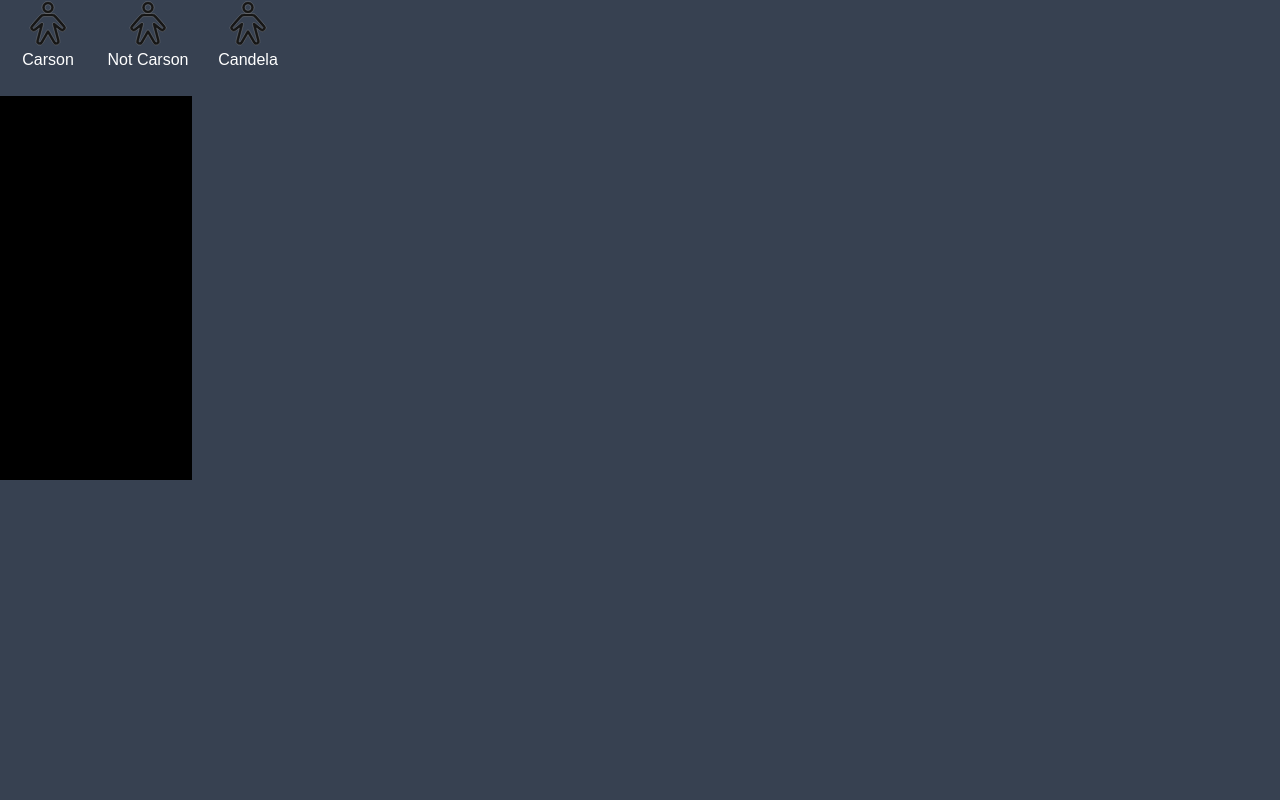
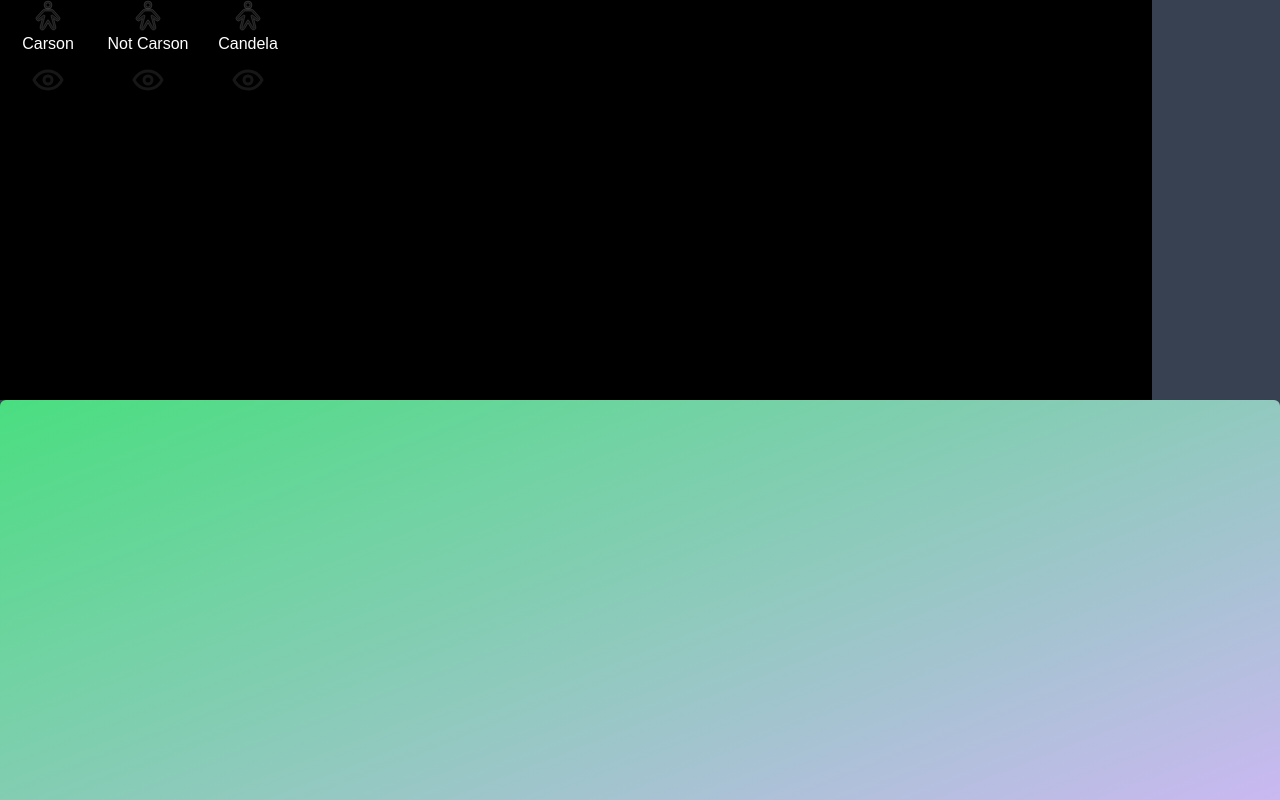
Before and after one commit to carsonbergen/fitness_app, a Next.js app: page / in a window 1280 px wide. Built offline with nearby package versions, Linux system fonts and the light colour scheme.

Commit message:
almost done

```diff
--- a/app/components/Area.tsx
+++ b/app/components/Area.tsx
@@ -1,70 +1,35 @@
-import {motion} from "motion/react";
-import {useEffect, useRef, useState} from "react";
+// import {motion} from "motion/react";
+import {Dispatch, RefObject, SetStateAction, useEffect, useState} from "react";
 import {PersonType} from "@/app/types";
 import {usePeople} from "@/app/providers/PeopleContext";
 
-export default function Area() {
-    const {people, mostRecentlyMovedPerson} = usePeople();
+interface AreaProps {
+    areaRef: RefObject<HTMLDivElement>,
+}
 
-    const [peopleInArea, setPeopleInArea] = useState<PersonType[]>([]);
-    const [lastPerson, setLastPerson] = useState<PersonType | undefined>(undefined);
-
-    const divRef = useRef<HTMLDivElement>(null);
-
-    const checkIfPersonIsInsideArea = (boundingRect: DOMRect) => {
-        const personInElement = people[mostRecentlyMovedPerson];
-        if (
-            personInElement.pos.x >= boundingRect.x &&
-            personInElement.pos.x <= (boundingRect.x + boundingRect.width) &&
-            personInElement.pos.y >= boundingRect.y &&
-            personInElement.pos.y <= (boundingRect.y + boundingRect.height)
-        ) {
-            console.log('Inside element');
-            if (
-                (lastPerson && lastPerson.name != personInElement.name) ||
-                (lastPerson == undefined)
-            ) {
-                console.log('Adding person to array');
-                setPeopleInArea([
-                    ...peopleInArea,
-                    personInElement
-                ]);
-                setLastPerson(personInElement);
-            }
-        } else {
-            console.log('Not inside element');
-            setPeopleInArea(
-                peopleInArea.filter(e => e.name != personInElement.name)
-            );
-        }
-    }
-
-    useEffect(() => {
-        console.log('People in area:', peopleInArea);
-    }, [peopleInArea]);
-
+export default function Area({areaRef}: AreaProps) {
     return (
-        <motion.div
-            className={`absolute bg-black z-10 w-48 h-96`}
-            ref={divRef}
-            onMouseEnter={() => {
-                if (divRef.current) {
-                    const boundingRect = divRef.current.getBoundingClientRect();
-                    checkIfPersonIsInsideArea(boundingRect);
-                }
-            }}
-            onMouseOver={() => {
-                if (divRef.current) {
-                    const boundingRect = divRef.current.getBoundingClientRect();
-                    checkIfPersonIsInsideArea(boundingRect);
-                }
-            }}
-            onMouseLeave={() => {
-                if (divRef.current) {
-                    const boundingRect = divRef.current.getBoundingClientRect();
-                    checkIfPersonIsInsideArea(boundingRect);
-                }
-            }}
+        <div
+            className={`bg-black z-40 w-[90vw] h-[400px]`}
+            ref={areaRef}
+            // onMouseEnter={() => {
+            //     if (areaRef.current) {
+            //         const boundingRect = areaRef.current.getBoundingClientRect();
+            //         checkIfPersonIsInsideArea(boundingRect);
+            //     }
+            // }}
+            // onMouseOver={() => {
+            //     if (areaRef.current) {
+            //         const boundingRect = areaRef.current.getBoundingClientRect();
+            //         checkIfPersonIsInsideArea(boundingRect);
+            //     }
+            // }}
+            // onMouseLeave={() => {
+            //     if (areaRef.current) {
+            //         const boundingRect = areaRef.current.getBoundingClientRect();
+            //         checkIfPersonIsInsideArea(boundingRect);
+            //     }
+            // }}
         />
     );
 }
--- a/app/components/People.tsx
+++ b/app/components/People.tsx
@@ -1,21 +1,24 @@
 'use client';
 import {usePeople} from "@/app/providers/PeopleContext";
-import {motion} from "motion/react";
-import {useRef} from "react";
+import {RefObject, useRef} from "react";
 import RenderedPerson from "@/app/components/RenderedPerson";
 
-export default function People() {
-    const constraintsRef = useRef(null);
+interface PeopleProps {
+    areaRef: RefObject<HTMLDivElement>
+}
+
+export default function People({areaRef}: PeopleProps) {
+    // const constraintsRef = useRef(areaRef);
     const {people} = usePeople();
     return (
-        <div className={`absolute top-0 left-0 w-screen h-screen`}>
-            <motion.div className="w-screen h-screen" ref={constraintsRef}/>
+        <div className={`absolute top-0 left-0 w-screen h-screen z-0 pointer-events-none`}>
+            {/*<motion.div className="w-screen h-screen pointer-events-none" ref={constraintsRef}/>*/}
             {people.map((person, index) => (
                 <RenderedPerson
                     personName={person.name}
                     personIndex={index}
                     key={`${person.name}-${index}`}
-                    constraintsRef={constraintsRef}
+                    constraintsRef={areaRef}
                 />
             ))}
         </div>
--- a/app/components/RenderedPerson.tsx
+++ b/app/components/RenderedPerson.tsx
@@ -1,9 +1,8 @@
 import {BoundingBox, motion} from "motion/react";
-import {RefObject, useRef} from "react";
+import {RefObject, useRef, useState} from "react";
 import {PersonType} from "@/app/types";
 import {usePeople} from "@/app/providers/PeopleContext";
-import {Person} from "@phosphor-icons/react";
-import {useAreas} from "@/app/providers/AreaContext";
+import {Eye, EyeSlash, Person} from "@phosphor-icons/react";
 
 export default function RenderedPerson({
                                            constraintsRef,
@@ -16,18 +15,44 @@ export default function RenderedPerson({
 }) {
     const divRef = useRef<HTMLDivElement>(null);
     const {people, setPeople, setMostRecentlyMovedPerson} = usePeople();
-    const {areas} = useAreas();
-    return (
-        <motion.div
-            ref={divRef}
-            drag
-            dragConstraints={constraintsRef}
-            className={`w-24 h-24 z-50 absolute top-0 left-0 flex flex-col`}
-            initial={{
-                x: people[personIndex].pos.x,
-                y: people[personIndex].pos.y,
-            }}
-            onDragTransitionEnd={() => {
+    const [lookAtScreen, setLookAtScreen] = useState<boolean>(false);
+
+    const calculateDistanceFromTop = (newPos: { x: number, y: number }) => {
+        const person = people[personIndex];
+        if (person.areaRef.current) {
+            const boundingRect = person.areaRef.current.getBoundingClientRect();
+            const distanceFromTop = newPos.y - boundingRect.top;
+            console.log(distanceFromTop)
+            if (distanceFromTop < 0) {
+                return person.distanceFromTopOfArea;
+            }
+            return distanceFromTop;
+        } else {
+            return -1;
+        }
+    }
+
+    const checkIfPersonIsInsideArea = () => {
+        const personInElement = people[personIndex];
+        if (personInElement.areaRef.current) {
+            const boundingRect = personInElement.areaRef.current.getBoundingClientRect();
+            if (
+                personInElement.pos.x >= boundingRect.x &&
+                personInElement.pos.x <= (boundingRect.x + boundingRect.width) &&
+                personInElement.pos.y >= boundingRect.y &&
+                personInElement.pos.y <= (boundingRect.y + boundingRect.height)
+            ) {
+                console.log('Inside element');
+                return true;
+            } else {
+                console.log('Not inside element');
+                return false;
+            }
+        }
+        return false;
+    }
+
+    const updatePerson = () => {
         if (divRef.current) {
             const style = window.getComputedStyle(divRef.current);
             const matrix = new WebKitCSSMatrix(style.transform);
@@ -35,6 +60,7 @@ export default function RenderedPerson({
                 x: matrix.m41,
                 y: matrix.m42,
             };
+            console.log(newPos);
             const newPeople: PersonType[] = people.map((p: PersonType, i) => {
                 if (i !== personIndex) {
                     return p;
@@ -42,14 +68,31 @@ export default function RenderedPerson({
                     return {
                         pos: newPos,
                         name: p.name,
+                        distanceFromTopOfArea: calculateDistanceFromTop(newPos),
+                        inArea: checkIfPersonIsInsideArea(),
+                        areaRef: p.areaRef,
+                        lookingAtScreen: p.lookingAtScreen,
                     };
                 }
             });
             setPeople(newPeople);
             setMostRecentlyMovedPerson(personIndex);
+        }
+    }
 
-                }
+    return (
+        <motion.div
+            ref={divRef}
+            drag
+            dragConstraints={constraintsRef}
+            className={`w-24 h-24 z-50 absolute top-0 left-0 flex flex-col pointer-events-auto`}
+            initial={{
+                x: people[personIndex].pos.x,
+                y: people[personIndex].pos.y,
             }}
+            onDragTransitionEnd={() => updatePerson()}
+            onDragEnd={() => updatePerson()}
+            onDragStart={() => updatePerson()}
             whileDrag={{
                 pointerEvents: 'none',
             }}
@@ -60,6 +103,34 @@ export default function RenderedPerson({
             <span className={`text-white h-full w-full text-center`}>
                 {personName}
             </span>
+            <button
+                className={`flex justify-center items-center`}
+                onClick={() => {
+                    setLookAtScreen(!(lookAtScreen));
+                    const newPeople: PersonType[] = people.map((p: PersonType, i) => {
+                        if (i !== personIndex) {
+                            return p;
+                        } else {
+                            return {
+                                pos: p.pos,
+                                name: p.name,
+                                distanceFromTopOfArea: p.distanceFromTopOfArea,
+                                inArea: p.inArea,
+                                areaRef: p.areaRef,
+                                lookingAtScreen: lookAtScreen,
+                            };
+                        }
+                    });
+                    setPeople(newPeople);
+                }}
+            >
+                {lookAtScreen ?
+                    <EyeSlash size={32} weight="bold" />
+                    :
+
+                    <Eye size={32} weight="bold" />
+                }
+            </button>
         </motion.div>
     )
 }
--- /dev/null
+++ b/app/components/Screen.tsx
@@ -0,0 +1,37 @@
+import React, {RefObject, useRef} from "react";
+import {usePeople} from "@/app/providers/PeopleContext";
+import {PersonType} from "@/app/types";
+import WorkoutDisplay from "@/app/components/WorkoutDisplay";
+import { motion } from "motion/react";
+
+// interface ScreenProps {
+//     areaRef: RefObject<HTMLDivElement>,
+//     peopleInArea: PersonType[],
+// }
+
+
+export default function Screen() {
+    const {people} = usePeople();
+    const screenRef = useRef<HTMLDivElement>(null);
+    const constraintsRef = useRef(null);
+
+    return (
+        <motion.div
+            ref={constraintsRef}
+            className={`w-screen h-[500px] z-10`}
+        >
+            <div
+                className={`bg-gradient-to-br from-green-400 to-purple-300 rounded-md w-full h-full relative z-0`}
+                ref={screenRef}
+            >
+                {people.map((person: PersonType, index: number) => (
+                    <WorkoutDisplay
+                        key={`${person.name}-${index}`}
+                        index={index}
+                        screenRef={screenRef}
+                    />
+                ))}
+            </div>
+        </motion.div>
+    );
+}
--- /dev/null
+++ b/app/components/WorkoutDisplay.tsx
@@ -0,0 +1,47 @@
+import {motion} from "motion/react";
+import {usePeople} from "@/app/providers/PeopleContext";
+import {RefObject, useEffect, useRef} from "react";
+
+interface WorkoutDisplayProps {
+    index: number,
+    screenRef: RefObject<HTMLDivElement>,
+}
+
+export default function WorkoutDisplay({index, screenRef}: WorkoutDisplayProps) {
+    const {people, mostRecentlyMovedPerson} = usePeople();
+
+    useEffect(() => {
+        if (screenRef.current) {
+            const boundingRect = screenRef.current.getBoundingClientRect();
+            // console.log(sboundingRect, people[index].distanceFromTopOfArea);
+            console.log(boundingRect.bottom - people[index].distanceFromTopOfArea - boundingRect.y);
+        }
+    }, [mostRecentlyMovedPerson]);
+
+    useEffect(() => {
+        console.log('looking at screen', people[index].lookingAtScreen, people[index].inArea)
+        console.log(people[index].lookingAtScreen && people[index].inArea)
+    }, [people[index]]);
+
+    return (
+        <motion.div
+            className={`absolute flex flex-col justify-start w-fit h-48 bg-[#00000080] px-2 rounded-md backdrop-blur-md`}
+            initial={{}}
+            animate={{
+                opacity: (people[index].lookingAtScreen && people[index].distanceFromTopOfArea > 100) ? 1 : 0,
+                x: people[index].pos.x,
+                y: people[index].pos.y,
+                scale: screenRef.current ?
+                    people[index].distanceFromTopOfArea / 500
+                    : 0,
+            }}
+        >
+            <h1 className={`font-bold text-2xl`}>
+                {`${people[index].name}'s Workout`}
+            </h1>
+            <div>
+                Bench press 3x12
+            </div>
+        </motion.div>
+    );
+}
--- a/app/page.tsx
+++ b/app/page.tsx
@@ -2,22 +2,31 @@
 import Area from "@/app/components/Area";
 import People from "@/app/components/People";
 import {usePeople} from "@/app/providers/PeopleContext";
-import {useEffect, useState} from "react";
+import {RefObject, useEffect, useRef, useState} from "react";
 import {useAreas} from "@/app/providers/AreaContext";
 import Areas from "@/app/components/Areas";
+import Screen from "@/app/components/Screen";
+import {PersonType} from "@/app/types";
 
 export default function Home() {
     const [mounted, setMounted] = useState<boolean>(false);
     const {people, setPeople} = usePeople();
-    const {areas, setAreas} = useAreas();
+    const areaRef: RefObject<HTMLDivElement> = useRef<HTMLDivElement>(null);
+    const [peopleInArea, setPeopleInArea] = useState<PersonType[]>([]);
 
     useEffect(() => {
-        setMounted(true);
-    }, []);
+        if (areaRef) {
+            setMounted(true);
+        }
+    }, [areaRef]);
 
     useEffect(() => {
         console.log('People:\n', people);
     }, [people]);
+
+    useEffect(() => {
+        console.log('People in area:', peopleInArea);
+    }, [peopleInArea]);
 
     useEffect(() => {
         setPeople([
@@ -26,21 +35,33 @@ export default function Home() {
                     x: 0,
                     y: 0,
                 },
-                name: 'Carson'
+                name: 'Carson',
+                distanceFromTopOfArea: -1,
+                inArea: false,
+                areaRef: areaRef,
+                lookingAtScreen: true,
             },
             {
                 pos: {
                     x: 100,
                     y: 0,
                 },
-                name: 'Not Carson'
+                name: 'Not Carson',
+                distanceFromTopOfArea: -1,
+                inArea: false,
+                areaRef: areaRef,
+                lookingAtScreen: true,
             },
             {
                 pos: {
                     x: 200,
                     y: 0,
                 },
-                name: 'Candela'
+                name: 'Candela',
+                distanceFromTopOfArea: -1,
+                inArea: false,
+                areaRef: areaRef,
+                lookingAtScreen: true,
             }
         ]);
         // setAreas([
@@ -68,10 +89,17 @@ export default function Home() {
     }, [mounted]);
 
     return (
-        <div className={`flex bg-gray-700 w-screen h-screen`}>
-            <People/>
-            <div className={`pt-24`}>
-                <Area/>
+        <div className={`flex bg-gray-700 w-screen h-screen overflow-clip`}>
+            <People
+                areaRef={areaRef}
+            />
+            <div className={``}>
+                <Area
+                    peopleInArea={peopleInArea}
+                    setPeopleInArea={setPeopleInArea}
+                    areaRef={areaRef}
+                />
+                <Screen/>
             </div>
         </div>
     );
--- a/app/types.ts
+++ b/app/types.ts
@@ -1,9 +1,15 @@
+import {RefObject} from "react";
+
 export interface PersonType {
     pos: {
         x: number;
         y: number;
     };
     name: string;
+    distanceFromTopOfArea: number;
+    inArea: boolean;
+    areaRef: RefObject<HTMLDivElement>;
+    lookingAtScreen: boolean;
 }
 
 export interface Area {
```
Lines whose indentation alone changed are shown as unchanged.
